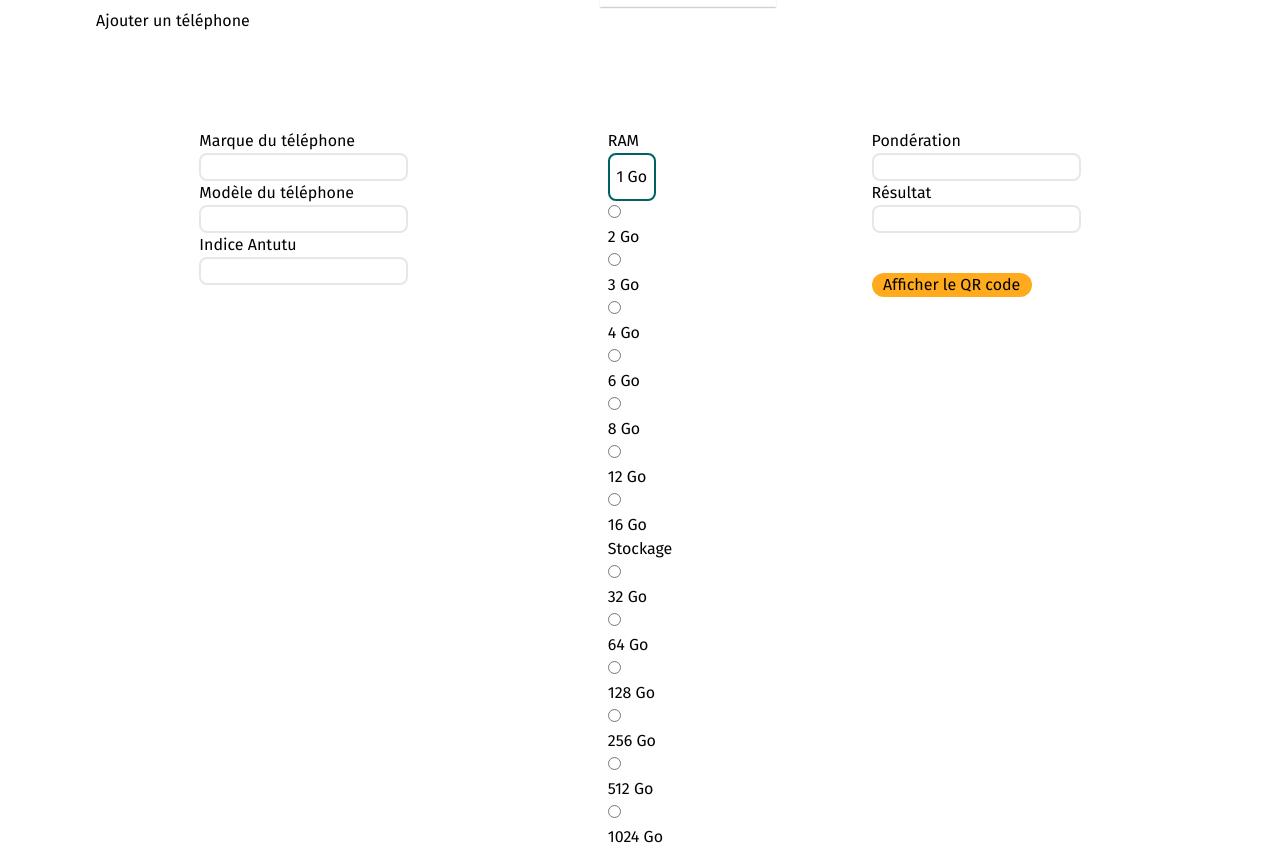
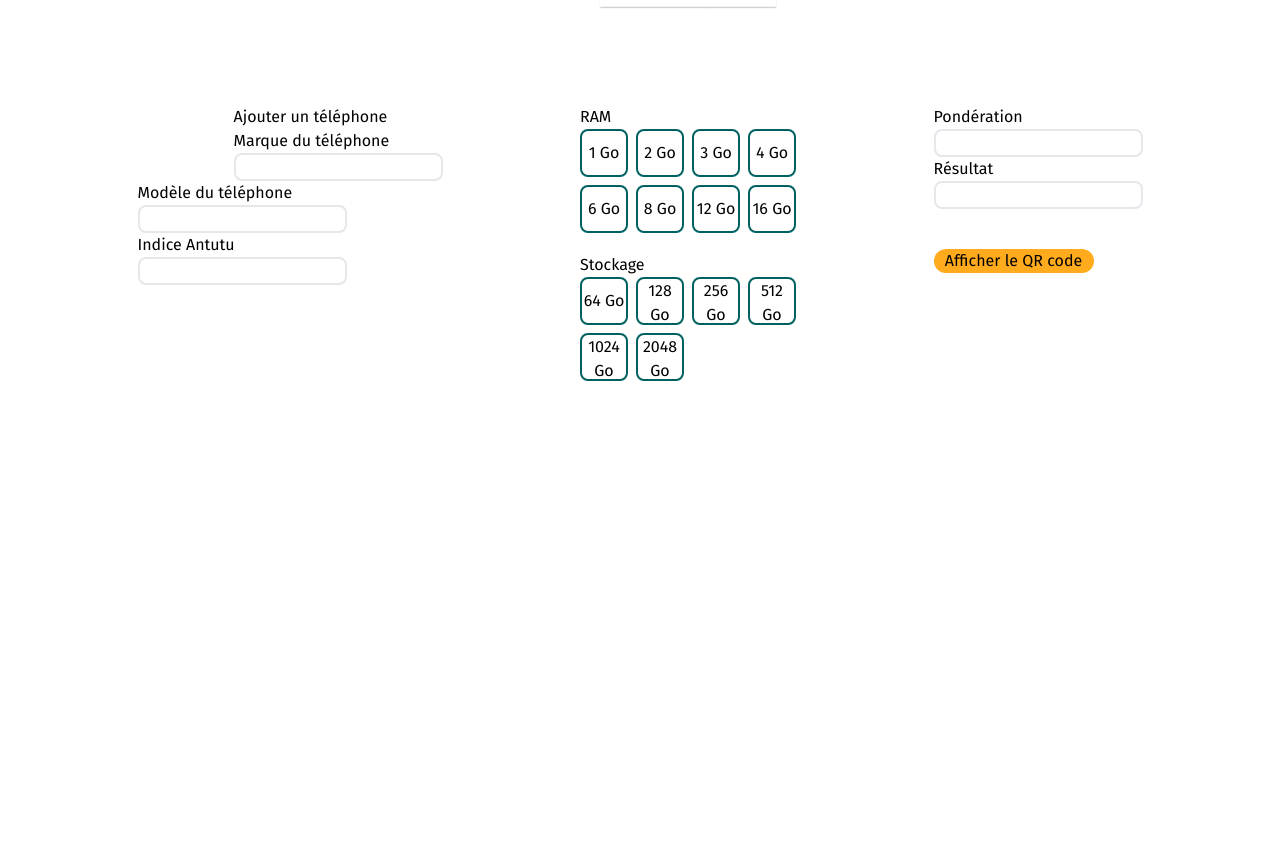
Before and after one commit to Julien879465/Connect4Change, a React (Vite) app in the folder frontend/: page /form in a window 1280 px wide. Shown: the part 297-1146 px from the top of the page. After the commit the page ends 800 px from the top, so only its background shows below. Built offline with nearby package versions, Linux system fonts and the light colour scheme; the HTML template or start-up script is replaced by a standard one.

Commit message:
added component formButton

```diff
--- /dev/null
+++ b/frontend/src/components/FormButton.jsx
@@ -0,0 +1,86 @@
+import React, { useState } from "react";
+
+function FormButton() {
+  const [ram, setRam] = useState([
+    { id: 1, seen: false },
+    { id: 2, seen: false },
+    { id: 3, seen: false },
+    { id: 4, seen: false },
+    { id: 6, seen: false },
+    { id: 8, seen: false },
+    { id: 12, seen: false },
+    { id: 16, seen: false },
+  ]);
+  const [stockage, setStockage] = useState([
+    { id: 64, seen: false },
+    { id: 128, seen: false },
+    { id: 256, seen: false },
+    { id: 512, seen: false },
+    { id: 1024, seen: false },
+    { id: 2048, seen: false },
+  ]);
+
+  function handleToggleRam(id, nextSeen) {
+    setRam(
+      ram.map((r) => {
+        if (r.id === id) {
+          return { ...r, seen: nextSeen };
+        } else {
+          return r;
+        }
+      })
+    );
+  }
+
+  function handleToggleStockage(id, nextSeen) {
+    setStockage(
+      stockage.map((s) => {
+        if (s.id === id) {
+          return { ...s, seen: nextSeen };
+        } else {
+          return s;
+        }
+      })
+    );
+  }
+
+  return (
+    <div className="block">
+      <p>RAM</p>
+      <div className=" grid gap-2 grid-cols-4">
+        {ram.map((r) => (
+          <button
+            key={r.id}
+            type="button"
+            onClick={() => handleToggleRam(r.id, !r.seen)}
+            className={`h-12 w-12 border-solid border-2 border-main rounded-lg ${
+              r.seen ? "bg-main text-white" : "active:none"
+            }`}
+          >
+            {r.id} Go
+          </button>
+        ))}
+      </div>
+
+      <div className="block pt-5 pb-10">
+        <p>Stockage</p>
+        <div className=" grid gap-2 grid-cols-4">
+          {stockage.map((s) => (
+            <button
+              key={s.id}
+              type="button"
+              onClick={() => handleToggleStockage(s.id, !s.seen)}
+              className={`h-12 w-12 border-solid border-2 border-main rounded-lg ${
+                s.seen ? "bg-main text-white" : "active:none"
+              }`}
+            >
+              {s.id} Go
+            </button>
+          ))}
+        </div>
+      </div>
+    </div>
+  );
+}
+
+export default FormButton;
--- a/frontend/src/pages/Form.jsx
+++ b/frontend/src/pages/Form.jsx
@@ -1,5 +1,6 @@
 import { useState } from "react";
 
+import FormButton from "../components/FormButton";
 import deco from "../assets/Images/deco.png";
 import tel1 from "../assets/Images/tel1.png";
 import tel2 from "../assets/Images/tel2.png";
@@ -12,15 +13,9 @@ function form() {
   const [ponderation, setPonderation] = useState("");
   const [resultat, setResultat] = useState("");
   const [qrCode, setQrCode] = useState("");
-  const [selected, setSelected] = useState("");
 
   const handleSubmit = (event) => {
     event.preventDefault();
-  };
-
-  const handleClick = (event) => {
-    event.preventDefault();
-    setSelected(!selected);
   };
 
   return (
@@ -37,15 +32,14 @@ function form() {
             <img src={tel3} alt="tel1" className="w-[15%]" />
           </div>
         </div>
-        <div>
-          <h1 className="ml-24 decoration-4">Ajouter un téléphone</h1>
-        </div>
+
         <form className="flex flex-row justify-evenly pt-24 ">
           <div>
+            <h1 className="ml-24 decoration-4">Ajouter un téléphone</h1>
             <label>
-              <p>Marque du téléphone</p>
+              <p className="ml-24">Marque du téléphone</p>
               <input
-                className=" border-solid border-2 border-grey-input rounded-lg "
+                className=" border-solid border-2 border-grey-input rounded-lg ml-24 "
                 type="text"
                 id="marque"
                 value={marque}
@@ -53,6 +47,7 @@ function form() {
                 required
               ></input>
             </label>
+
             <label>
               <p>Modèle du téléphone</p>
               <input
@@ -76,72 +71,10 @@ function form() {
               ></input>
             </label>
           </div>
-          <div className="flex flex-col">
-            <p>RAM</p>
-            <button
-              type="button"
-              onClick={handleClick}
-              className={`h-12 w-12 border-solid border-2 border-main rounded-lg ${
-                selected ? "bg-main text-white" : "active:none"
-              }`}
-            >
-              1 Go
-            </button>
-            <label>
-              <input type="radio" id="ram" name="ram" value="2" />
-              <p>2 Go</p>
-            </label>
-            <label>
-              <input type="radio" id="ram" name="ram" value="3" />
-              <p>3 Go</p>
-            </label>
-            <label>
-              <input type="radio" id="ram" name="ram" value="4" />
-              <p>4 Go</p>
-            </label>
-            <label>
-              <input type="radio" id="ram" name="ram" value="6" />
-              <p>6 Go</p>
-            </label>
-            <label>
-              <input type="radio" id="ram" name="ram" value="8" />
-              <p>8 Go</p>
-            </label>
-            <label>
-              <input type="radio" id="ram" name="ram" value="12" />
-              <p>12 Go</p>
-            </label>
-            <label>
-              <input type="radio" id="ram" name="ram" value="16" />
-              <p>16 Go</p>
-            </label>
+          <div>
+            <FormButton />
+          </div>
 
-            <p>Stockage</p>
-            <label>
-              <input type="radio" id="ram" name="ram" value="32" />
-              <p>32 Go</p>
-            </label>
-            <label>
-              <input type="radio" id="ram" name="ram" value="64" />
-              <p>64 Go</p>
-            </label>
-            <label>
-              <input type="radio" id="ram" name="ram" value="128" />
-              <p>128 Go</p>
-            </label>
-            <label>
-              <input type="radio" id="ram" name="ram" value="256" />
-              <p>256 Go</p>
-            </label>
-            <label>
-              <input type="radio" id="ram" name="ram" value="512" />
-              <p>512 Go</p>
-            </label>
-            <label>
-              <input type="radio" id="ram" name="ram" value="1024" />
-              <p>1024 Go</p>
-            </label>
-          </div>
           <div>
             <label>
               <p>Pondération</p>
```
